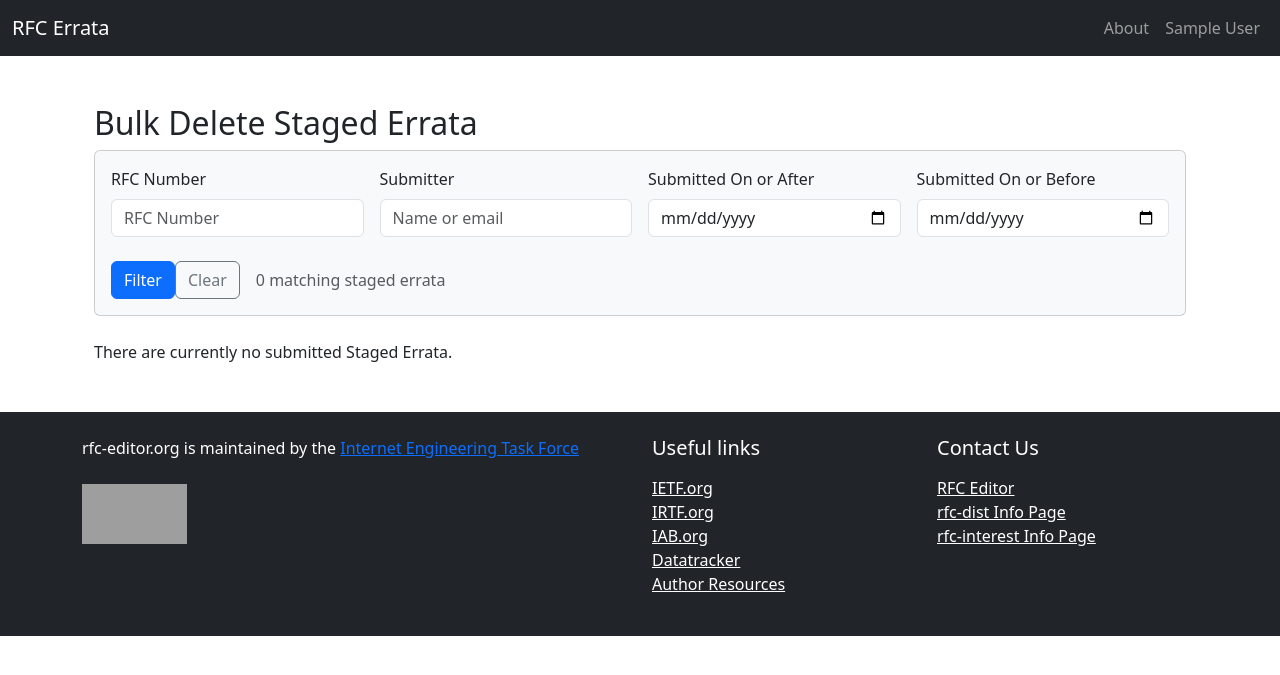
After one commit to ietf-tools/errata, a Django app: page /staged/bulk-delete/ in a window 1280 px wide. The commit adds this page. Shown: the top 675 px of the page. Run offline with Django 5.2, Linux system fonts and the light colour scheme; the visitor is signed in with stand-in values (Sample User, id 1); data that the repository does not hold is empty; parts of the project's set-up code (start-up, migrations or seed data) failed here and were passed over; some libraries are stand-ins or nearby versions; grey boxes are pictures that could not be loaded.

Commit message:
feat: filtering and bulk delete of staged errata (#68)
* feat: filtering and bulk delete of staged errata

* fix: only preserve valid querystring

* test: ensure only SUBMITTED errata are bulk deleted

* test: fix tests

---------

Co-authored-by: Jennifer Richards <jennifer@staff.ietf.org>

```diff
--- a/errata/forms.py
+++ b/errata/forms.py
@@ -109,6 +109,36 @@ class ConfirmExistingErrataReadForm(forms.Form):
         required=True,
         label="I have read the existing errata for this RFC and what I wish to report has not been reported before.",
     )
+
+
+class StagedErrataFilterForm(forms.Form):
+    rfc_number = forms.IntegerField(required=False, label="RFC Number")
+    submitter = forms.CharField(
+        max_length=120,
+        required=False,
+        label="Submitter",
+        widget=forms.TextInput(attrs={"placeholder": "Name or email"}),
+    )
+    date_from = forms.DateField(
+        required=False,
+        label="Submitted On or After",
+        widget=forms.DateInput(attrs={"type": "date"}),
+    )
+    date_to = forms.DateField(
+        required=False,
+        label="Submitted On or Before",
+        widget=forms.DateInput(attrs={"type": "date"}),
+    )
+
+    def clean(self):
+        cleaned_data = super().clean()
+        date_from = cleaned_data.get("date_from")
+        date_to = cleaned_data.get("date_to")
+        if date_from and date_to and date_from > date_to:
+            self.add_error(
+                "date_to", "End date must not be earlier than the start date."
+            )
+        return cleaned_data
 
 
 class EditStagedErratumForm(forms.Form):
--- a/errata/urls.py
+++ b/errata/urls.py
@@ -54,6 +54,11 @@ urlpatterns = [
         name="errata_staged_list",
     ),
     path(
+        "staged/bulk-delete/",
+        views.staged_bulk_delete,
+        name="errata_staged_bulk_delete",
+    ),
+    path(
         "staged/confirm-delete/<uuid:staged_erratum_id>",
         views.staged_confirm_delete,
         name="errata_staged_confirm_delete",
--- a/errata/views.py
+++ b/errata/views.py
@@ -3,9 +3,11 @@
 import datetime
 import logging
 import json
+import urllib.parse
 
 from django.http import Http404, JsonResponse
 from django.shortcuts import get_object_or_404, redirect, render
+from django.urls import reverse
 from django.views.decorators.csrf import csrf_exempt
 from django.views.decorators.http import require_GET
 
@@ -19,6 +21,7 @@ from .forms import (
     ChooseRfcForm,
     ConfirmExistingErrataReadForm,
     RfcNumberListForm,
+    StagedErrataFilterForm,
 )
 from .mail import send_erratum_classified_notification, send_new_erratum_notification
 from .models import (
@@ -29,7 +32,7 @@ from .models import (
     StagedErratumStatus,
     Status,
 )
-from .search import search_errata
+from .search import filter_staged_errata, search_errata
 from .tasks import update_rfc_metadata_task
 from .utils import can_classify, unverified_errata
 
@@ -217,6 +220,60 @@ def staged_list(request):
 
 
 @role_required("rpc")
+def staged_bulk_delete(request):
+    """Filter submitted staged errata and delete them in bulk.
+
+    Either the explicitly checked errata (``selected``) are deleted, or, when
+    ``select_all_matching`` is set, every staged erratum matching the current
+    filter is deleted. The filter is carried in the POST body so it survives
+    the round trip and can be re-derived for "select all matching".
+    """
+    if request.method == "POST":
+        # The "select_all_matching" branch is currently unreachable from the UI:
+        # with no pagination the template's single "Select all" checks every row,
+        # so the "selected" list already covers the whole filtered set. It is kept
+        # here for when pagination is added -- see the TODO in
+        # templates/errata/staged_bulk_delete.html for re-adding the checkbox.
+        if request.POST.get("select_all_matching"):
+            staged_errata = filter_staged_errata(StagedErrataFilterForm(request.POST))
+        else:
+            selected_ids = request.POST.getlist("selected")
+            staged_errata = StagedErratum.objects.filter(
+                id__in=selected_ids, entry_status=StagedErratumStatus.SUBMITTED
+            )
+        deleted_ids = list(staged_errata.values_list("id", flat=True))
+        if deleted_ids:
+            staged_errata.delete()
+            logger.info(
+                f"Bulk deleted {len(deleted_ids)} staged errata: "
+                f"{', '.join(str(pk) for pk in deleted_ids)}"
+            )
+        # Reconstruct the GET URL with the incoming querystring. Sanitize the
+        # querystring against StagedErrataFilterForm to prevent arbitrary fields
+        # being injected. This does not interact with the `selected` or
+        # `select_all_matching` parameters, which are only used on the POST.
+        url = reverse("errata_staged_bulk_delete")
+        raw_qs = request.POST.get("querystring", "")
+        if raw_qs:
+            # n.b. this will need attention if we use multi-valued params in the form
+            flat = {k: v[0] for k, v in urllib.parse.parse_qs(raw_qs).items() if v}
+            qs_form = StagedErrataFilterForm(flat)
+            if qs_form.is_valid():
+                # Add querystring if valid, else fall back to empty
+                safe_params = {k: v for k, v in qs_form.cleaned_data.items() if v}
+                if safe_params:
+                    url = f"{url}?{urllib.parse.urlencode(safe_params)}"
+        return redirect(url)
+    filter_form = StagedErrataFilterForm(request.GET or None)
+    staged_errata = filter_staged_errata(filter_form)
+    return render(
+        request,
+        "errata/staged_bulk_delete.html",
+        dict(staged_errata=staged_errata, filter_form=filter_form),
+    )
+
+
+@role_required("rpc")
 def staged_confirm_delete(request, staged_erratum_id):
     staged_erratum = get_object_or_404(StagedErratum, id=staged_erratum_id)
     if request.method == "POST":
@@ -338,9 +395,9 @@ def reported_classify(request, erratum_id: int):
                 form.save()
                 return redirect("errata_reported_classify", erratum_id=erratum.id)
             elif action.startswith("mark_") and action[5:] in (
-                "verified",
-                "rejected",
-                "held_for_doc_update",
+                    "verified",
+                    "rejected",
+                    "held_for_doc_update",
             ):
                 erratum = form.save(commit=False)
                 erratum.status_id = action[5:]
--- /dev/null
+++ b/templates/errata/staged_bulk_delete.html
@@ -0,0 +1,126 @@
+{% extends "base.html" %}
+{% load django_bootstrap5 filters %}
+
+{% block title %}Bulk Delete Staged Errata{% endblock %}
+
+{% block content %}
+<div class="container mt-4">
+    <h2>Bulk Delete Staged Errata</h2>
+
+    <form id="staged-filter-form" method="get" class="card card-body mb-4 bg-light">
+        <div class="row g-3 align-items-end">
+            <div class="col-md-3">
+                {% bootstrap_field filter_form.rfc_number %}
+            </div>
+            <div class="col-md-3">
+                {% bootstrap_field filter_form.submitter %}
+            </div>
+            <div class="col-md-3">
+                {% bootstrap_field filter_form.date_from %}
+            </div>
+            <div class="col-md-3">
+                {% bootstrap_field filter_form.date_to %}
+            </div>
+        </div>
+        <div class="mt-2 d-flex align-items-center">
+            <button type="submit" class="btn btn-primary">Filter</button>
+            <a href="{% url 'errata_staged_bulk_delete' %}" class="btn btn-outline-secondary">Clear</a>
+            <span class="ms-3 text-muted">
+                {{ staged_errata|length }} matching staged errat{{ staged_errata|length|pluralize:"um,a" }}
+            </span>
+        </div>
+    </form>
+
+    <form id="bulk-delete-form" method="post">
+        {% csrf_token %}
+        <input type="hidden" name="querystring" value="{{ request.GET.urlencode }}">
+        {# Carry the current filter so "select all matching" can re-derive it. #}
+        {% for field in filter_form %}
+            <input type="hidden" name="{{ field.name }}" value="{{ field.value|default_if_none:'' }}">
+        {% endfor %}
+
+        {% if staged_errata %}
+        <div class="mb-3">
+            {# A single "Select all" toggles every row checkbox client-side. There is #}
+            {# no pagination, so the visible rows ARE every erratum matching the #}
+            {# filter and this selects the full filtered set. #}
+            {# TODO(pagination): once this list is paginated, "Select all" will only #}
+            {# cover the current page. Re-introduce a second, distinct checkbox named #}
+            {# "select_all_matching" (value="1") for "select all matching the current #}
+            {# filter" -- the staged_bulk_delete view already handles that field by #}
+            {# re-deriving the full filtered queryset from the hidden filter fields #}
+            {# above, so only this template and its JS need to change. #}
+            <div class="form-check">
+                <input class="form-check-input" type="checkbox" id="select-all">
+                <label class="form-check-label" for="select-all">Select all</label>
+            </div>
+            <button type="submit" class="btn btn-warning mt-2"
+                    onclick="return confirm('Delete (Spam) the selected staged errata? This cannot be undone.');">
+                Delete (Spam) Selected
+            </button>
+        </div>
+
+        <table class="table table-striped table-hover align-middle">
+            <thead class="table-dark">
+                <tr>
+                    <th scope="col"></th>
+                    <th scope="col"></th>
+                    <th scope="col">Submitter</th>
+                    <th scope="col">Submitter Email</th>
+                    <th scope="col">RFC Number</th>
+                    <th scope="col">Submitted</th>
+                </tr>
+            </thead>
+            <tbody>
+                {% for erratum in staged_errata %}
+                <tr>
+                    <td>
+                        <input class="form-check-input staged-select" type="checkbox"
+                               name="selected" value="{{ erratum.id }}"
+                               aria-label="Select erratum {{ erratum.id }}">
+                    </td>
+                    <td>
+                        <button class="btn btn-sm btn-outline-secondary" type="button"
+                                data-bs-toggle="collapse" data-bs-target="#detail-{{ erratum.id }}"
+                                aria-expanded="false" aria-controls="detail-{{ erratum.id }}"
+                                aria-label="Show or hide full erratum">
+                            &#9656;
+                        </button>
+                    </td>
+                    <td>{{ erratum.submitter_name|default:"Not provided" }}</td>
+                    <td>{{ erratum.submitter_email|default:"Not provided" }}</td>
+                    <td>RFC{{ erratum.rfc_number }}</td>
+                    <td>{{ erratum.submitted_at|date:"Y-m-d H:i:s e"|default:"Not provided" }}</td>
+                </tr>
+                <tr class="collapse" id="detail-{{ erratum.id }}">
+                    <td colspan="6" class="p-0">
+                        <div class="border-start border-primary border-4">
+                            {% include "errata/staged_erratum_card_body.html" %}
+                        </div>
+                    </td>
+                </tr>
+                {% endfor %}
+            </tbody>
+        </table>
+        {% else %}
+        <p>There are currently no submitted Staged Errata{% if request.GET %} matching the current filter{% endif %}.</p>
+        {% endif %}
+    </form>
+</div>
+
+<script>
+    (function () {
+        const selectAll = document.getElementById("select-all");
+        const rowCheckboxes = document.querySelectorAll(".staged-select");
+        if (selectAll) {
+            selectAll.addEventListener("change", function () {
+                rowCheckboxes.forEach(function (cb) { cb.checked = selectAll.checked; });
+            });
+        }
+        // TODO(pagination): if a "select all matching the current filter" checkbox
+        // is re-added (see template note), wire it here to disable the per-row and
+        // "Select all" checkboxes while it is checked, since the server then deletes
+        // the whole filtered set regardless of which rows are checked.
+    })();
+</script>
+{% endblock %}
--- a/templates/errata/user_info.html
+++ b/templates/errata/user_info.html
@@ -18,6 +18,7 @@
                     <div>
                         {% if user|has_role:"rpc" %}
                             <a href="{% url 'errata_staged_list' %}" class="btn btn-primary">Screen Staged Errata Reports</a>
+                            <a href="{% url 'errata_staged_bulk_delete' %}" class="btn btn-primary">Bulk Delete Staged Errata</a>
                         {% endif %}
                         {% if user|has_role:"rpc,verifier" %}
                             <a href="{% url 'errata_reported_list' %}" class="btn btn-primary">Verify Reported Errata</a>
```
Also changed, not shown: errata/search.py (+32 -2 lines), errata/tests.py (+250 -1 lines).
